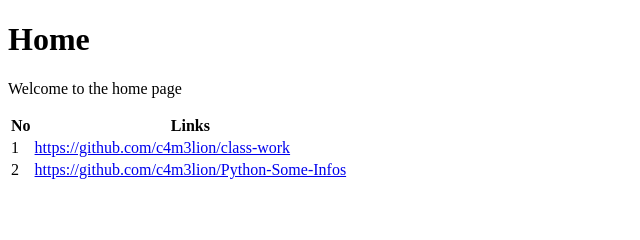
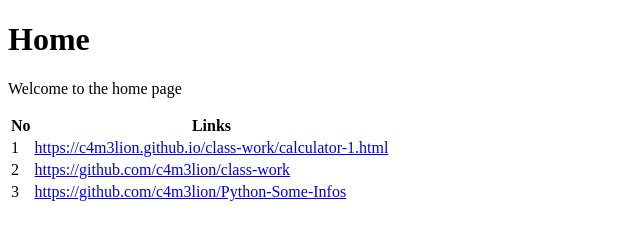
Before and after one commit to c4m3lion/class-work, a plain HTML site: page index.html in a window 1280 px wide. Shown: the whole page, without its empty margins (0-640 px from the left). Drawn offline with Linux system fonts and the light colour scheme.

Commit message:
calculation

```diff
--- a/index.html
+++ b/index.html
@@ -18,10 +18,14 @@
             <tbody>
             <tr>
                 <td>1</td>
+                <td><a href="https://c4m3lion.github.io/class-work/calculator-1.html">https://c4m3lion.github.io/class-work/calculator-1.html</a></td>
+            </tr>
+            <tr>
+                <td>2</td>
                 <td><a href="https://github.com/c4m3lion/class-work">https://github.com/c4m3lion/class-work</a></td>
             </tr>
             <tr>
-                <td>2</td>
+                <td>3</td>
                 <td><a href="https://github.com/c4m3lion/Python-Some-Infos">https://github.com/c4m3lion/Python-Some-Infos</a></td>
             </tr>
             </tbody>
```
